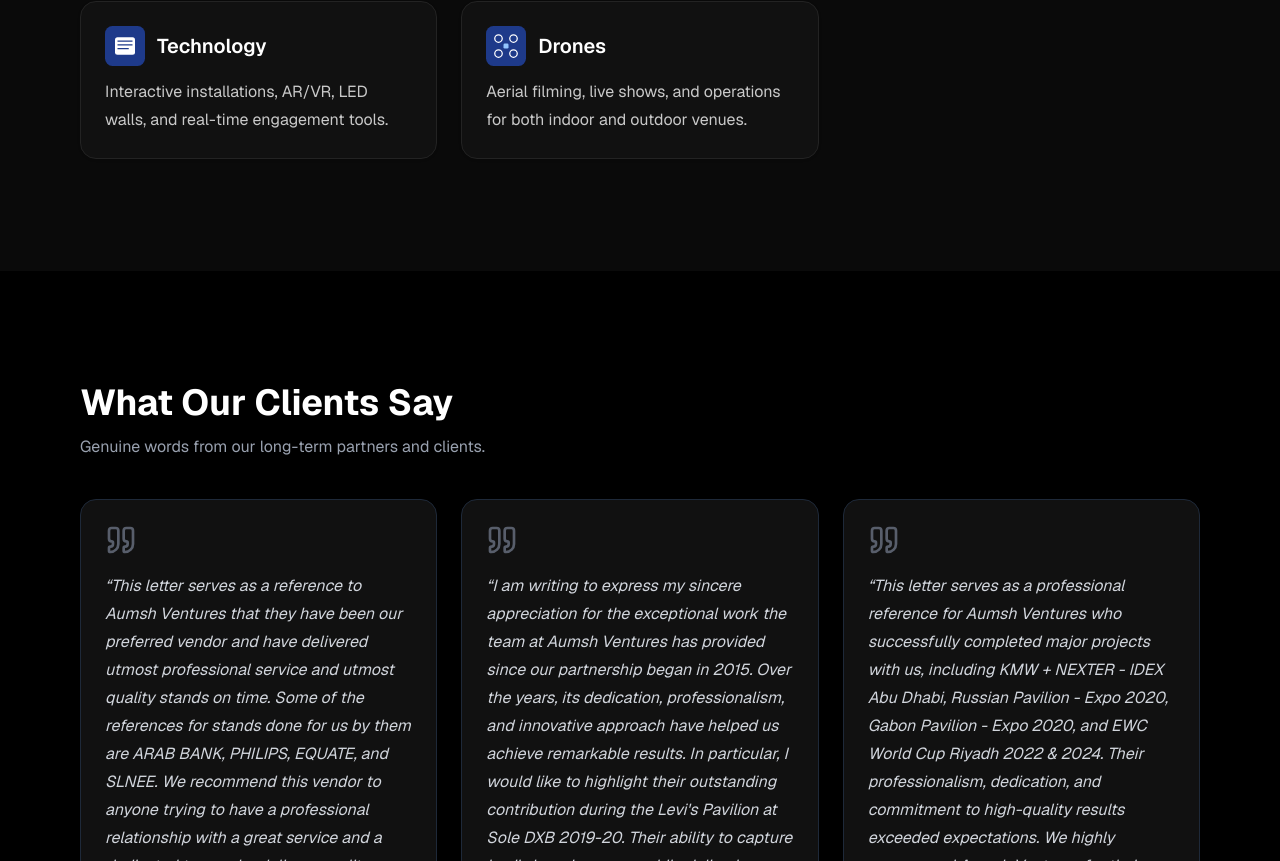
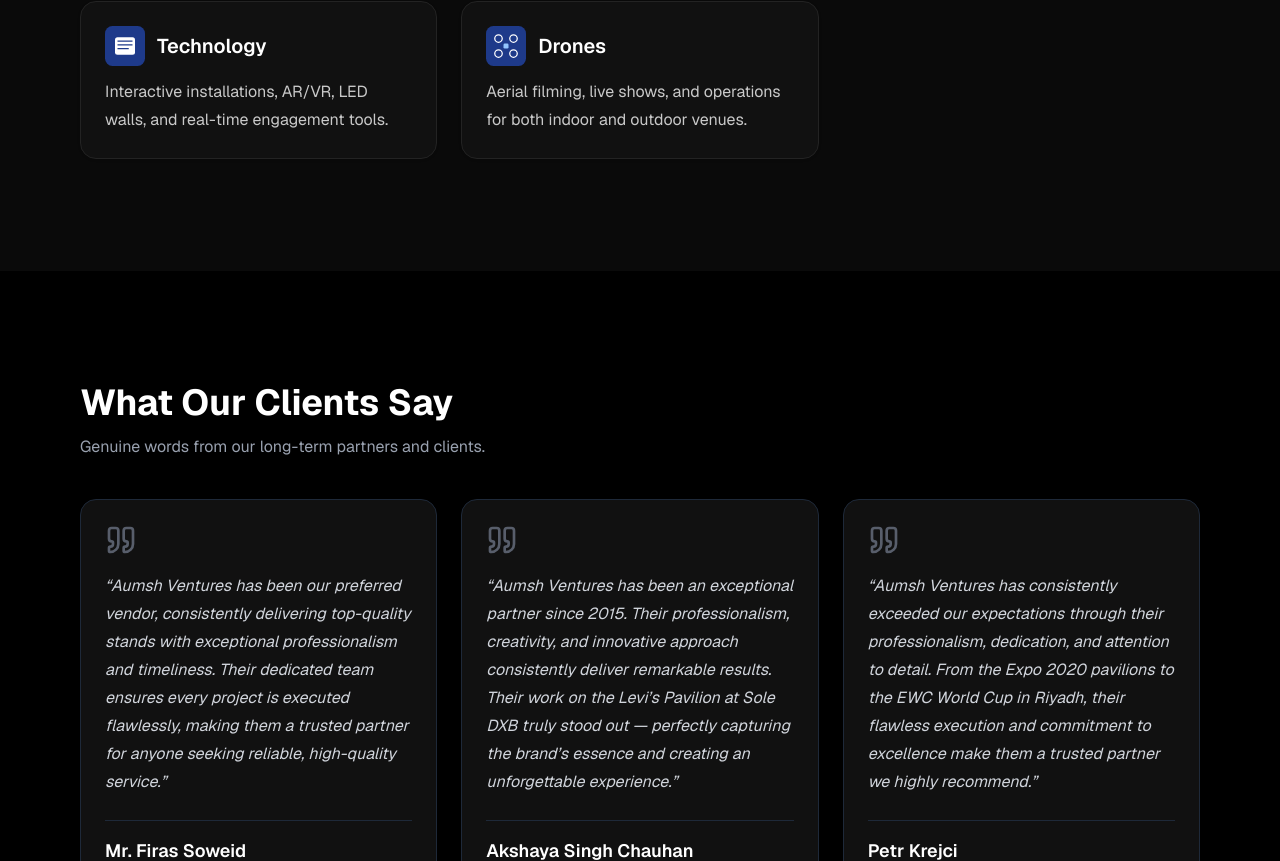
Before and after one commit to Haseebinvader/AmushApp, a Next.js app: page / in a window 1280 px wide. Shown: the part 1939-2800 px from the top of the page. Built offline with nearby package versions, Linux system fonts and the light colour scheme.

Commit message:
Add Company Name in the testimonials

```diff
--- a/src/components/Testimonials.tsx
+++ b/src/components/Testimonials.tsx
@@ -9,24 +9,24 @@ export default function Testimonials() {
   const testimonials = [
     {
       id: 1,
-      content: `This letter serves as a reference to Aumsh Ventures that they have been our preferred vendor and have delivered utmost professional service and utmost quality stands on time. Some of the references for stands done for us by them are ARAB BANK, PHILIPS, EQUATE, and SLNEE. We recommend this vendor to anyone trying to have a professional relationship with a great service and a dedicated team who delivers quality projects.`,
+      content: `Aumsh Ventures has been our preferred vendor, consistently delivering top-quality stands with exceptional professionalism and timeliness. Their dedicated team ensures every project is executed flawlessly, making them a trusted partner for anyone seeking reliable, high-quality service.`,
       author: "Mr. Firas Soweid",
       title: "Managing Director",
-    //   company: "Talents Flow DMCC",
+      company: "Talent Flow DMCC",
     },
     {
       id: 2,
-      content: `I am writing to express my sincere appreciation for the exceptional work the team at Aumsh Ventures has provided since our partnership began in 2015. Over the years, its dedication, professionalism, and innovative approach have helped us achieve remarkable results. In particular, I would like to highlight their outstanding contribution during the Levi's Pavilion at Sole DXB 2019-20. Their ability to capture Levi's brand essence while delivering an unforgettable experience truly set the pavilion apart.`,
-      author: "Akshaya Singh Chaanano",
-      title: "Director – PR",
-    //   company: "DLF Shopping Mall",
+      content: `Aumsh Ventures has been an exceptional partner since 2015. Their professionalism, creativity, and innovative approach consistently deliver remarkable results. Their work on the Levi’s Pavilion at Sole DXB truly stood out — perfectly capturing the brand’s essence and creating an unforgettable experience.`,
+      author: "Akshaya Singh Chauhan",
+      title: "Director",
+      company: "Cranberry",
     },
     {
       id: 3,
-      content: `This letter serves as a professional reference for Aumsh Ventures who successfully completed major projects with us, including KMW + NEXTER - IDEX Abu Dhabi, Russian Pavilion - Expo 2020, Gabon Pavilion - Expo 2020, and EWC World Cup Riyadh 2022 & 2024. Their professionalism, dedication, and commitment to high-quality results exceeded expectations. We highly recommend Aumsh Ventures for their exceptional performance, work ethic, and value-added services.`,
+      content: `Aumsh Ventures has consistently exceeded our expectations through their professionalism, dedication, and attention to detail. From the Expo 2020 pavilions to the EWC World Cup in Riyadh, their flawless execution and commitment to excellence make them a trusted partner we highly recommend.`,
       author: "Petr Krejci",
       title: "CEO",
-    //   company: "EXPone Exponex s.r.o.",
+      company: "Exponex s.r.o.",
     },
   ];
 
```
